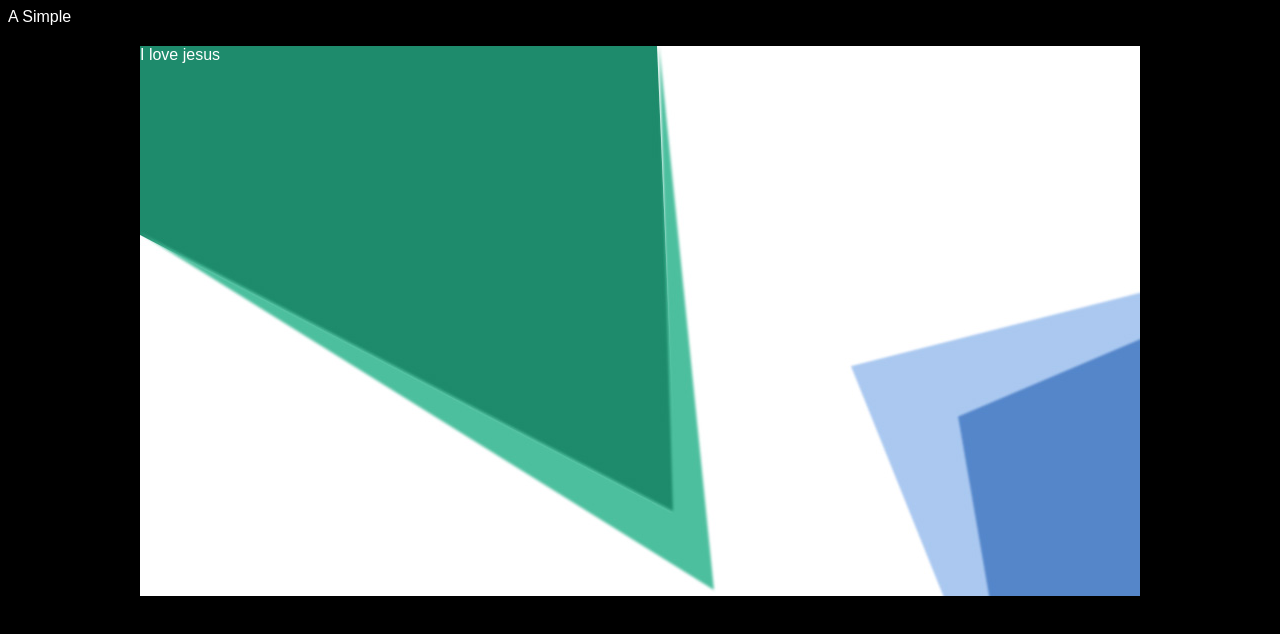
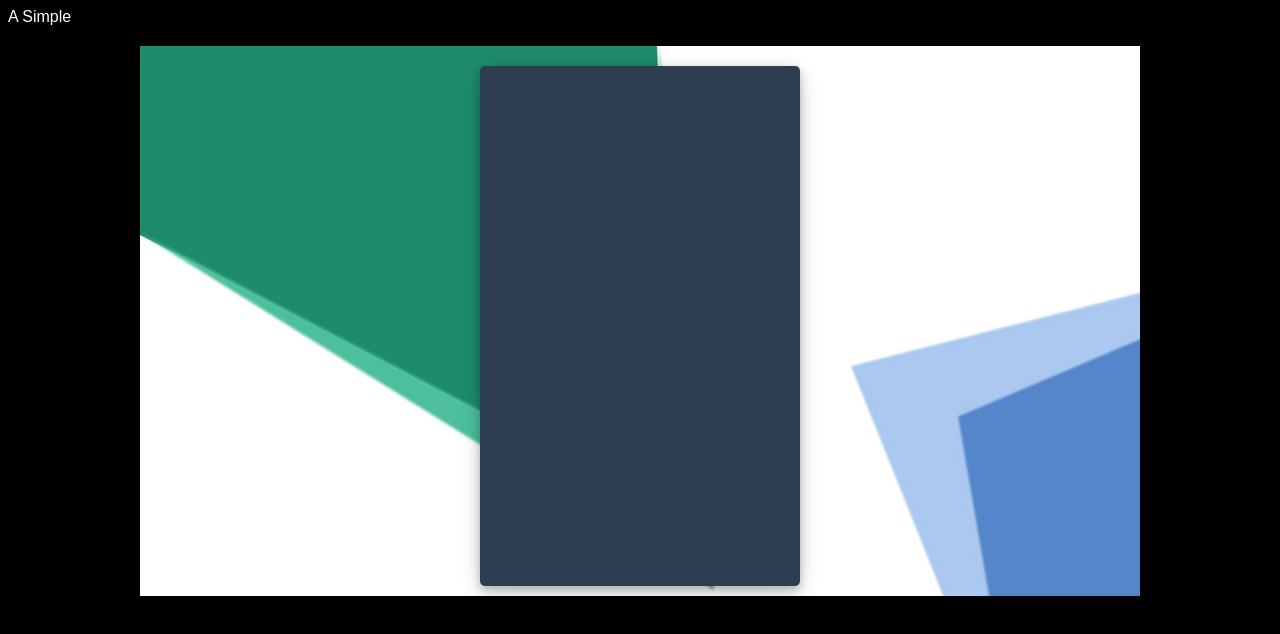
Before and after one commit to Softdev1/Calculator, a plain HTML site: page index.html in a window 1280 px wide. Drawn offline with Linux system fonts and the light colour scheme.

Commit message:
just added an awesome functions to the css part

```diff
--- a/index.html
+++ b/index.html
@@ -11,7 +11,9 @@
 </head>
 <body>
   A Simple
-  <div id="container">I love jesus</div>
+  <div id="container">
+    <div id="calculator"></div>
+  </div>
 
 
 <script src="index.js"></script>
--- a/style.css
+++ b/style.css
@@ -6,9 +6,19 @@ body{
 #container{
             width: 1000px;
             height:550px;
-            background-image: url(bgImg.jpg);
+            background-image:url(bgImg.jpg);
             margin: 20px auto;
 }
 #calculator{
-            width:320px
+            width:320px;
+            height:520px;
+            background-color:#2c3e50;
+            margin:0 auto;
+            top:20px;
+            position:relative;
+            border-radius:5px;
+            box-shadow:0 4px 8px 0 rgba(0,0,0,0.2), 0 6px 20px 0 rgba(0,0,0,0.19);
+
+
+
 }
```
